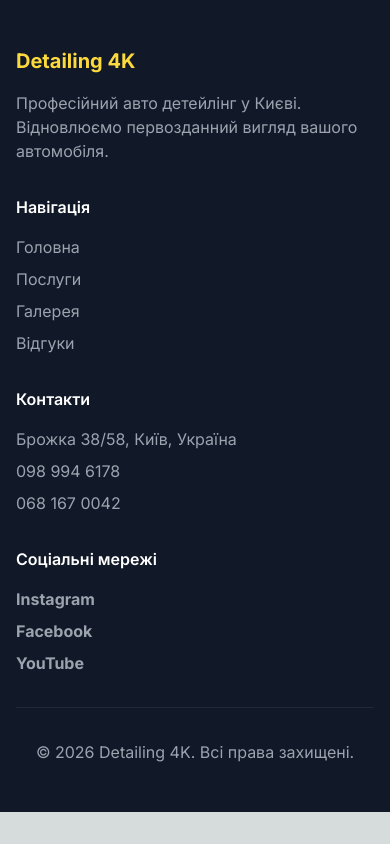
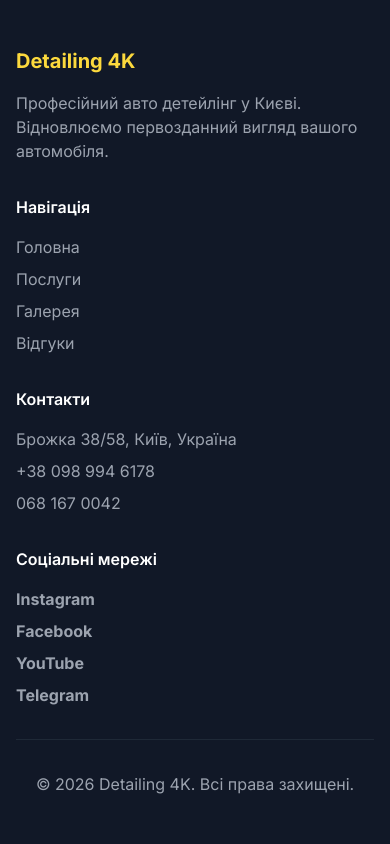
Before and after one commit to MaksymDoroshenkoDCI/detailing4k.com.ua, a Next.js app: page / in a window 390 px wide. Shown: the part 2298-3142 px from the top of the page. Before the commit the page ends 3110 px from the top, so only its background shows below. Built offline with nearby package versions, Linux system fonts and the light colour scheme; no server answers; the database is empty.

Commit message:
Update contact information: phone number and Telegram link

```diff
--- a/app/contact/page.tsx
+++ b/app/contact/page.tsx
@@ -133,7 +133,7 @@
                     href="tel:+380989946178"
                     className="text-primary-700 hover:text-primary-600 font-semibold"
                   >
-                    098 994 6178
+                    +38 098 994 6178
                   </a>
                   <a
                     href="tel:+380681670042"
@@ -164,7 +164,7 @@
                     WhatsApp
                   </a>
                   <a
-                    href="https://t.me/detaling4k"
+                    href="https://t.me/+8s6f74D5ZKkzYjg6"
                     target="_blank"
                     rel="noopener noreferrer"
                     className="text-[#0088cc] hover:text-[#0077b5]"
--- a/components/ConsultantWidget.tsx
+++ b/components/ConsultantWidget.tsx
@@ -83,17 +83,17 @@
                             </div>
 
                             <a
-                                href="tel:+380960000000"
+                                href="tel:+380989946178"
                                 className="flex items-center gap-3 p-3 rounded-lg hover:bg-gray-50 transition-colors text-gray-700 font-medium"
                             >
                                 <div className="w-8 h-8 rounded-full bg-green-100 flex items-center justify-center text-green-600">
                                     <PhoneIcon />
                                 </div>
-                                Зателефонувати
+                                +38 098 994 6178
                             </a>
 
                             <a
-                                href="https://t.me/detailing4k"
+                                href="https://t.me/+8s6f74D5ZKkzYjg6"
                                 target="_blank"
                                 rel="noopener noreferrer"
                                 className="flex items-center gap-3 p-3 rounded-lg hover:bg-gray-50 transition-colors text-gray-700 font-medium"
--- a/components/Footer.tsx
+++ b/components/Footer.tsx
@@ -26,7 +26,7 @@
               <li>Брожка 38/58, Київ, Україна</li>
               <li>
                 <a href="tel:+380989946178" className="hover:text-primary-500 transition-colors">
-                  098 994 6178
+                  +38 098 994 6178
                 </a>
               </li>
               <li>
@@ -63,6 +63,14 @@
               >
                 YouTube
               </a>
+              <a
+                href="https://t.me/+8s6f74D5ZKkzYjg6"
+                target="_blank"
+                rel="noopener noreferrer"
+                className="text-gray-400 hover:text-primary-500 transition-colors font-bold"
+              >
+                Telegram
+              </a>
             </div>
           </div>
         </div>
```
